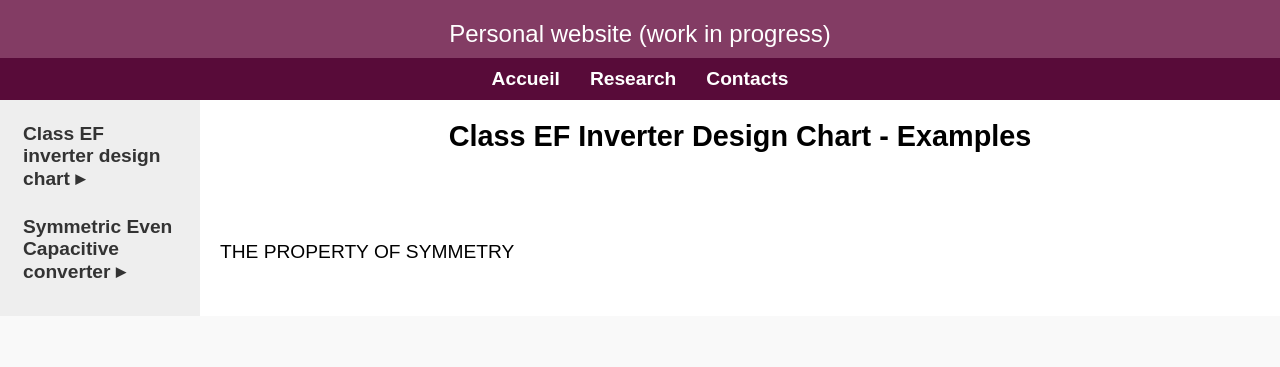
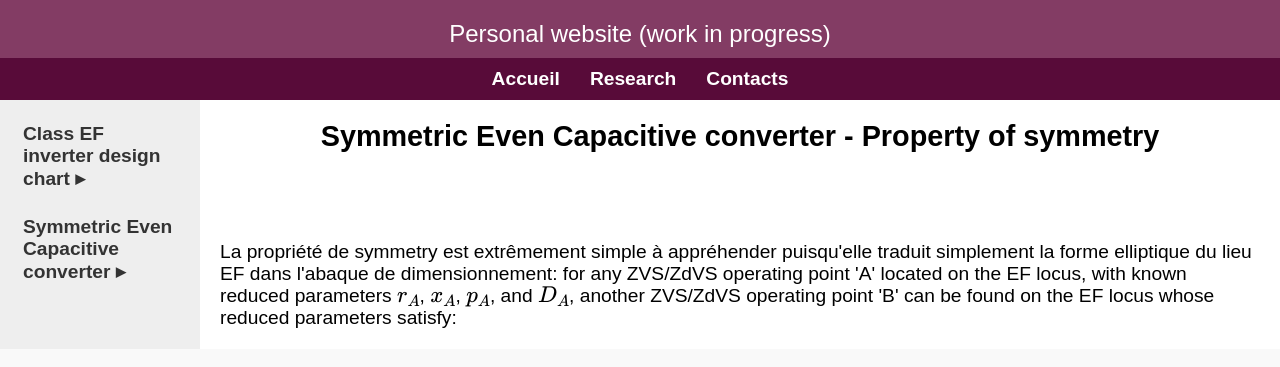
Before and after one commit to bdaire/bdaire.github.io, a Jekyll site: the page built from symmetry.md, in a window 1280 px wide. Shown: the top 367 px of the page. Built offline with Jekyll 4.4.1, drawn with Linux system fonts in a browser that asks for light colours.

Commit message:
Update symmetry.md

```diff
--- a/symmetry.md
+++ b/symmetry.md
@@ -4,7 +4,7 @@ title: Research
 ---
 
 <!-- Main title (Markdown or HTML possible) -->
-<h2 style="text-align: center;">Class EF Inverter Design Chart - Examples</h2>
+<h2 style="text-align: center;">Symmetric Even Capacitive converter - Property of symmetry</h2>
 
 <script src="https://polyfill.io/v3/polyfill.min.js?features=es6"></script>
 <script id="MathJax-script" async
@@ -19,7 +19,7 @@ title: Research
 
 <br><br><br><br>
 
-THE PROPERTY OF SYMMETRY
+<p>La propriété de symmetry est extrêmement simple à appréhender puisqu'elle traduit simplement la forme elliptique du lieu EF dans l'abaque de dimensionnement: for any ZVS/ZdVS operating point 'A' located on the EF locus, with known reduced parameters \( r_A \), \( x_A \), \( p_A \), and \( D_A \), another ZVS/ZdVS operating point 'B' can be found on the EF locus whose reduced parameters satisfy:</p>
 
 <!-- ================================= -->
 <!-- MATHJAX LOADING FOR MATH -->
```
